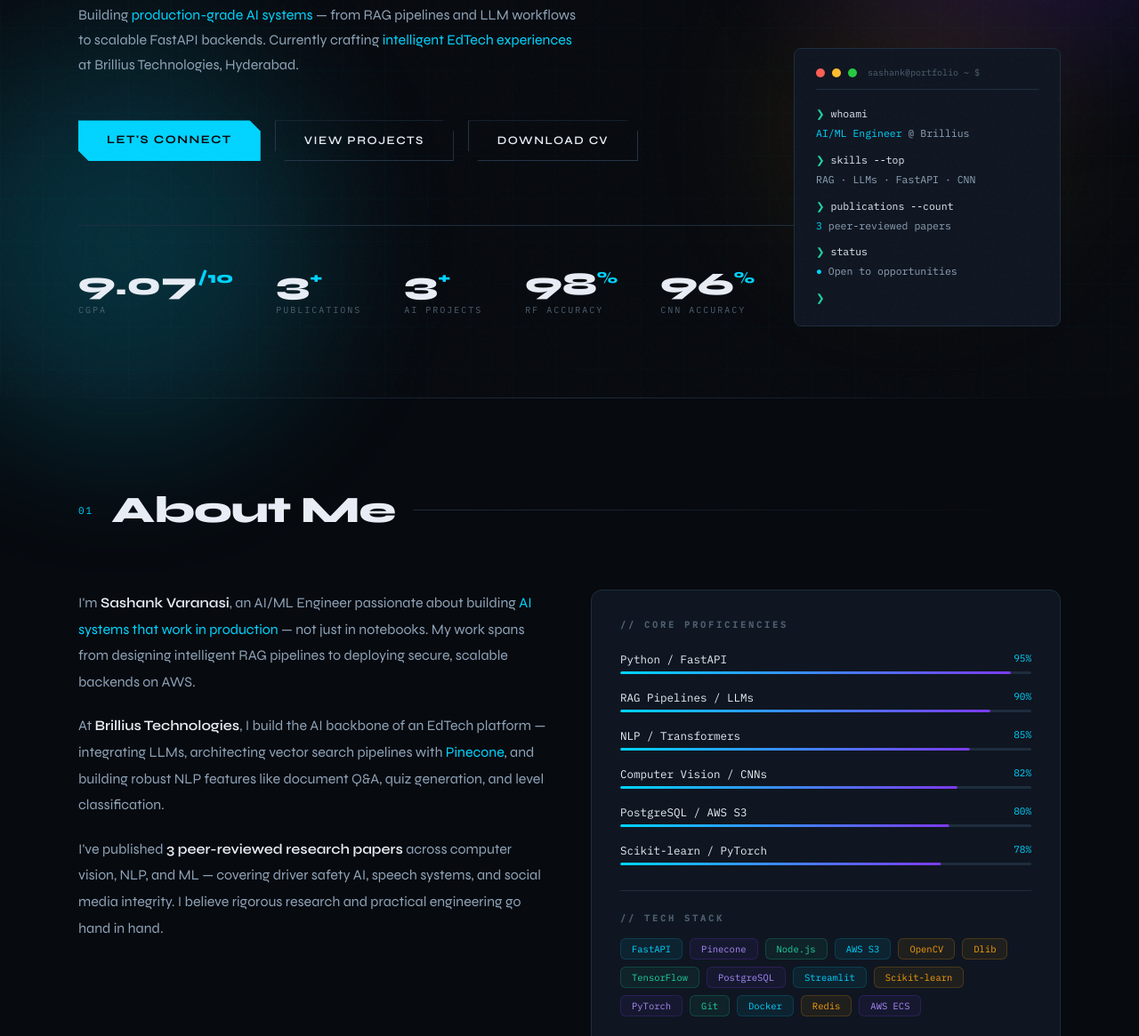
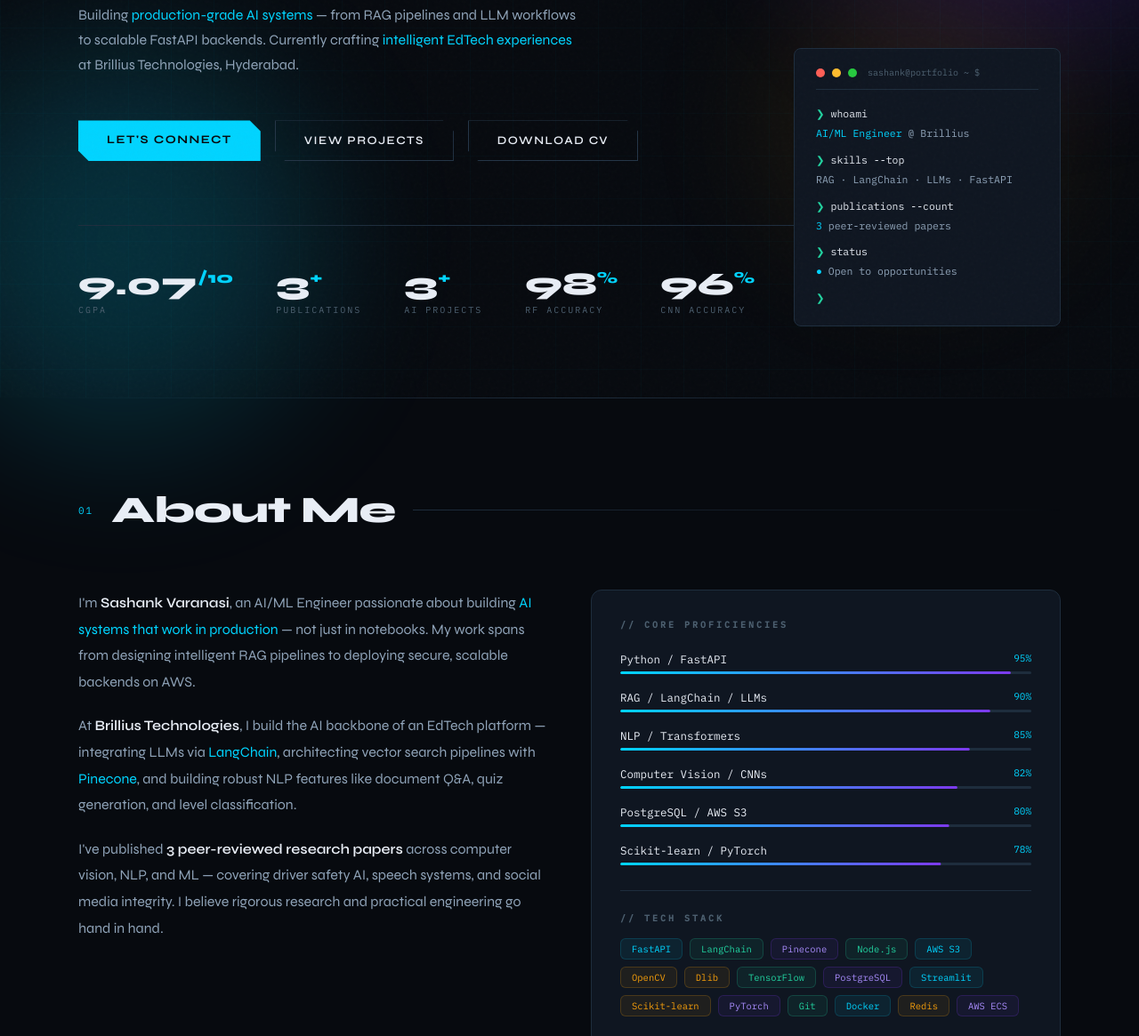
Before and after one commit to sashank2k3/Portfolio, a plain HTML site: page index.html in a window 1280 px wide. Shown: the part 353-1518 px from the top of the page at 89% size. Drawn offline with Linux system fonts and the light colour scheme.

Commit message:
Update index.html

```diff
--- a/index.html
+++ b/index.html
@@ -267,7 +267,7 @@ footer{padding:32px 48px;display:flex;justify-content:space-between;align-items:
     <div class="t-line"><span class="prompt">❯ </span><span class="cmd">whoami</span></div>
     <div class="t-line"><span class="out"><span class="hi">AI/ML Engineer</span> @ Brillius</span></div>
     <div class="t-line" style="margin-top:8px"><span class="prompt">❯ </span><span class="cmd">skills --top</span></div>
-    <div class="t-line"><span class="out">RAG · LLMs · FastAPI · CNN</span></div>
+    <div class="t-line"><span class="out">RAG · LangChain · LLMs · FastAPI</span></div>
     <div class="t-line" style="margin-top:8px"><span class="prompt">❯ </span><span class="cmd">publications --count</span></div>
     <div class="t-line"><span class="out"><span class="hi">3</span> peer-reviewed papers</span></div>
     <div class="t-line" style="margin-top:8px"><span class="prompt">❯ </span><span class="cmd">status</span></div>
@@ -288,7 +288,7 @@ footer{padding:32px 48px;display:flex;justify-content:space-between;align-items:
   <div class="about-grid">
     <div class="about-text reveal">
       <p>I'm <strong>Sashank Varanasi</strong>, an AI/ML Engineer passionate about building <em>AI systems that work in production</em> — not just in notebooks. My work spans from designing intelligent RAG pipelines to deploying secure, scalable backends on AWS.</p>
-      <p>At <strong>Brillius Technologies</strong>, I build the AI backbone of an EdTech platform — integrating LLMs, architecting vector search pipelines with <em>Pinecone</em>, and building robust NLP features like document Q&amp;A, quiz generation, and level classification.</p>
+      <p>At <strong>Brillius Technologies</strong>, I build the AI backbone of an EdTech platform — integrating LLMs via <em>LangChain</em>, architecting vector search pipelines with <em>Pinecone</em>, and building robust NLP features like document Q&amp;A, quiz generation, and level classification.</p>
       <p>I've published <strong>3 peer-reviewed research papers</strong> across computer vision, NLP, and ML — covering driver safety AI, speech systems, and social media integrity. I believe rigorous research and practical engineering go hand in hand.</p>
     </div>
     <div class="skills-panel reveal">
@@ -298,7 +298,7 @@ footer{padding:32px 48px;display:flex;justify-content:space-between;align-items:
         <div class="skill-bar-bg"><div class="skill-bar-fill" data-pct=".95"></div></div>
       </div>
       <div class="skill-row">
-        <div class="skill-row-top"><span class="skill-name">RAG Pipelines / LLMs</span><span class="skill-pct">90%</span></div>
+        <div class="skill-row-top"><span class="skill-name">RAG / LangChain / LLMs</span><span class="skill-pct">90%</span></div>
         <div class="skill-bar-bg"><div class="skill-bar-fill" data-pct=".90"></div></div>
       </div>
       <div class="skill-row">
@@ -321,6 +321,7 @@ footer{padding:32px 48px;display:flex;justify-content:space-between;align-items:
         <h3 style="margin-bottom:16px;">// Tech Stack</h3>
         <div style="display:flex;flex-wrap:wrap;gap:8px;">
           <span style="font-family:var(--mono);font-size:10.5px;padding:4px 12px;border-radius:6px;background:rgba(0,212,255,.07);border:1px solid rgba(0,212,255,.15);color:var(--glow);">FastAPI</span>
+          <span style="font-family:var(--mono);font-size:10.5px;padding:4px 12px;border-radius:6px;background:rgba(34,211,160,.07);border:1px solid rgba(34,211,160,.2);color:var(--green);">LangChain</span>
           <span style="font-family:var(--mono);font-size:10.5px;padding:4px 12px;border-radius:6px;background:rgba(124,58,237,.07);border:1px solid rgba(124,58,237,.2);color:#a78bfa;">Pinecone</span>
           <span style="font-family:var(--mono);font-size:10.5px;padding:4px 12px;border-radius:6px;background:rgba(34,211,160,.07);border:1px solid rgba(34,211,160,.2);color:var(--green);">Node.js</span>
           <span style="font-family:var(--mono);font-size:10.5px;padding:4px 12px;border-radius:6px;background:rgba(0,212,255,.07);border:1px solid rgba(0,212,255,.15);color:var(--glow);">AWS S3</span>
@@ -363,7 +364,7 @@ footer{padding:32px 48px;display:flex;justify-content:space-between;align-items:
       <ul class="exp-list">
         <li>Designed and implemented <strong>RESTful services</strong> for auth, user/course management, content ingestion, analytics, and notifications using <strong>Python (FastAPI/Flask)</strong> and <strong>Node.js (Express.js)</strong>.</li>
         <li>Modeled relational schemas in <strong>PostgreSQL</strong> with migrations, indexes, constraints, pagination, and safe transactional updates for the EdTech platform's data layer.</li>
-        <li>Built <strong>RAG pipelines</strong> — chunking, transformer embeddings, vector search on <strong>Pinecone</strong> — with LLM context assembly, prompt templates, system prompts, and basic guardrails.</li>
+        <li>Built <strong>RAG pipelines using LangChain</strong> — chunking, transformer embeddings, vector search on <strong>Pinecone</strong> — with LLM orchestration via <strong>OpenAI API</strong> and <strong>Ollama</strong>, prompt templates, and guardrails.</li>
         <li>Implemented NLP features: <strong>document Q&amp;A</strong> over course materials, summarization, keyword extraction, level classification (Beginner/Intermediate/Expert), and quiz generation workflows.</li>
         <li>Managed assets in <strong>AWS S3</strong> (signed URLs, lifecycle policies); built robust upload/ingestion flows for PDFs, videos, and slides.</li>
         <li>Acted as <strong>interim team lead</strong> — managed Git workflows, technical documentation, and drove timely delivery of project objectives.</li>
```
